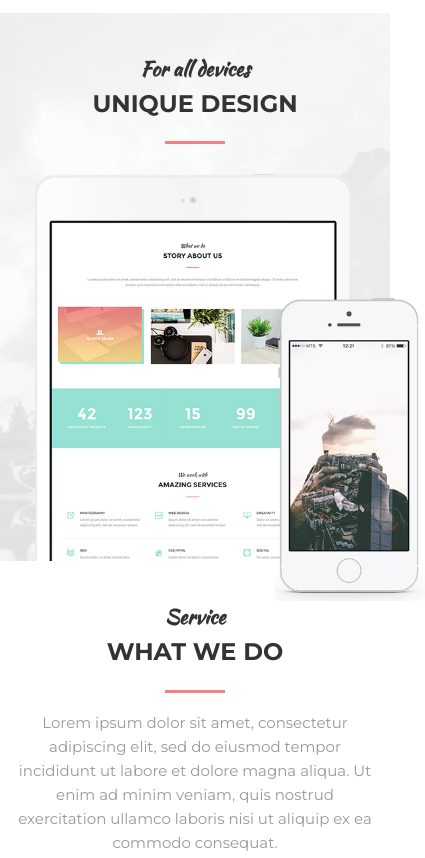
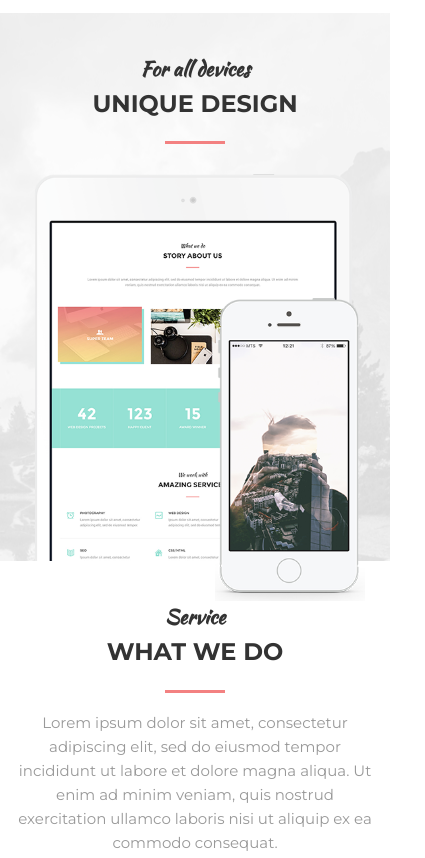
Before and after one commit to Rodrigo2810/FirstProjectWeb, a plain HTML site: page index.html in a window 390 px wide. Shown: the part 3724-4582 px from the top of the page, 425 px wide, since content can reach past the window. Drawn offline with nearby package versions, Linux system fonts and the light colour scheme.

Commit message:
Update web.css

```diff
--- a/web.css
+++ b/web.css
@@ -1606,7 +1606,7 @@ font-size: 18px;
   .devices__item--iphone {
     max-width: 150px;
     bottom: -40px;
-    right: -70px;
+    right: -10px;
   }
 
      /* Reviews */
```
